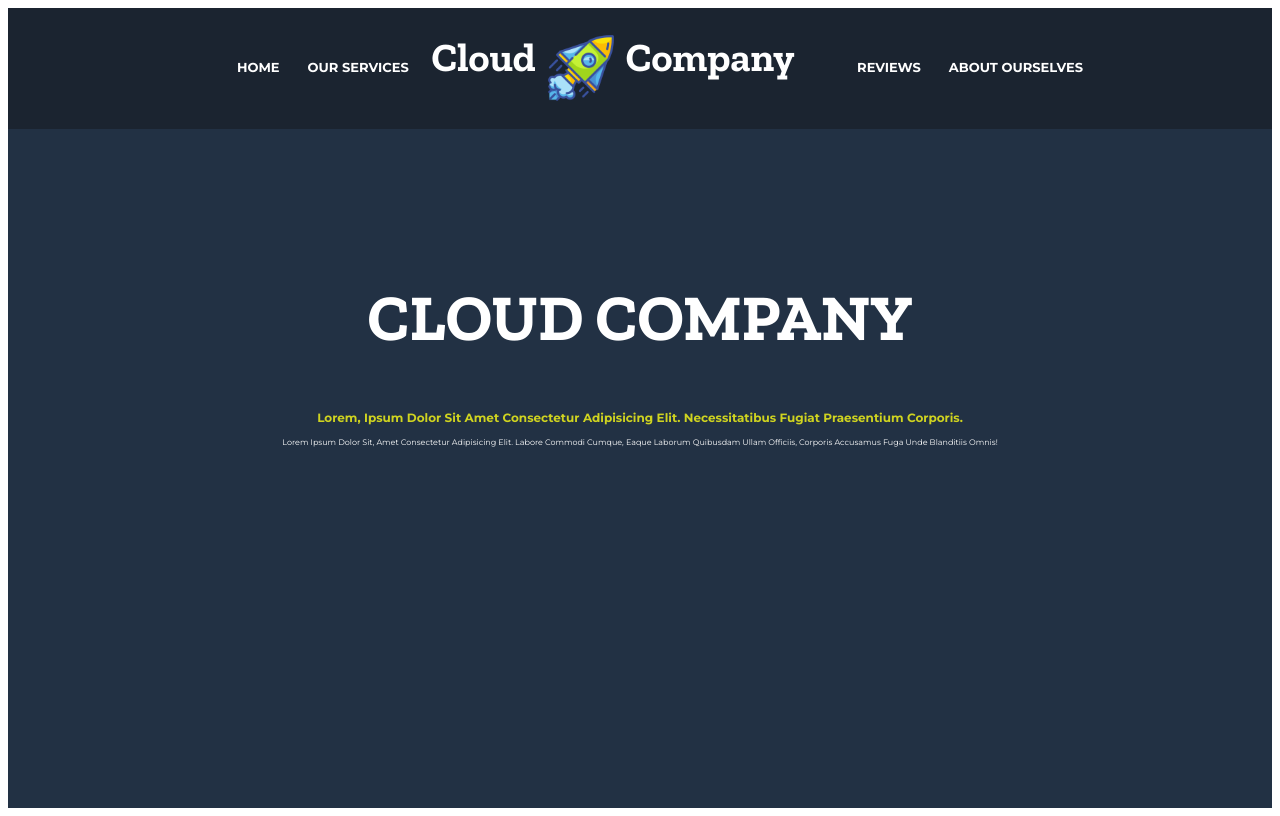
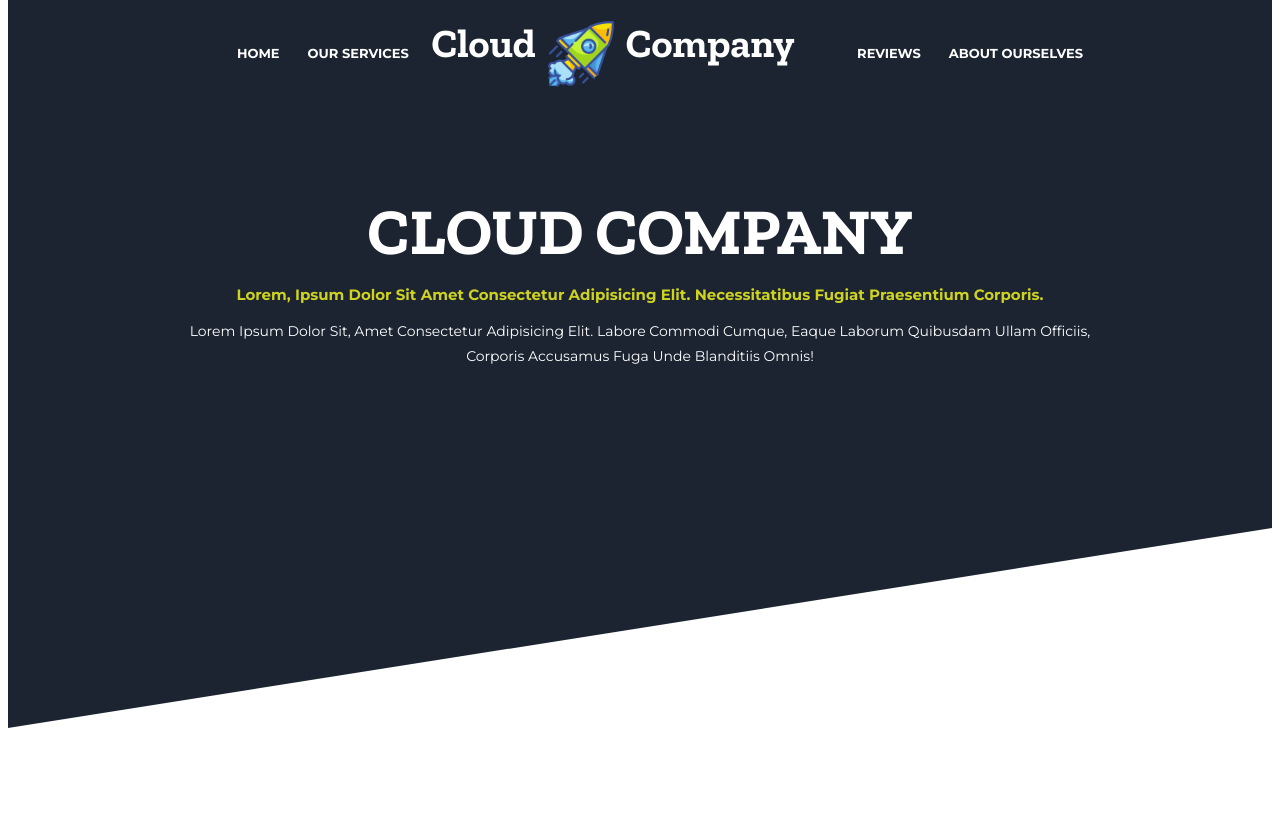
Before and after one commit to iamhayatunnabi/cloud-company, a plain HTML site: page index.html in a window 1280 px wide. Drawn offline with nearby package versions, Linux system fonts and the light colour scheme.

Commit message:
clip the bg section

```diff
--- a/index.html
+++ b/index.html
@@ -51,8 +51,8 @@
           </h3>
           <p>
             Lorem ipsum dolor sit, amet consectetur adipisicing elit. Labore
-            commodi cumque, eaque laborum quibusdam ullam officiis, corporis
-            accusamus fuga unde blanditiis omnis!
+            commodi cumque, eaque laborum quibusdam ullam officiis, <br />
+            corporis accusamus fuga unde blanditiis omnis!
           </p>
         </div>
       </div>
--- a/style.css
+++ b/style.css
@@ -4,10 +4,28 @@
   padding: 0;
   font-family: "Montserrat", sans-serif;
 }
+section {
+  width: 100%;
+  height: 90vh;
+  background: #1b2430;
+  display: flex;
+  justify-content: center;
+  align-items: center;
+  position: relative;
+}
+section::before {
+  content: "";
+  position: absolute;
+  bottom: 0;
+  left: 0;
+  width: 100%;
+  height: 200px;
+  background: #fff;
+  clip-path: polygon(100% 0, 0 100%, 100% 100%);
+}
 .header {
   width: 100%;
   height: 100vh;
-  background: #223144;
 }
 
 .container {
@@ -18,7 +36,7 @@
 
 .navbar {
   display: flex;
-  padding: 2% 14%;
+  padding: 4% 14%;
   justify-content: space-between;
   align-items: center;
   background: #1b2430;
@@ -80,7 +98,7 @@
   font-size: 40px;
 }
 .hero {
-  margin-top: 150px;
+  margin-top: 50px;
 }
 .hero h1 {
   font-family: "Zilla Slab", sans-serif;
@@ -92,17 +110,20 @@
 }
 .hero h3 {
   font-family: "Montserrat", sans-serif;
-  font-size: 12px;
+  font-size: 15px;
   text-decoration: none;
   text-transform: capitalize;
   color: #cfd320;
   text-align: center;
+  margin-top: -40px;
+  align-items: center;
 }
 .hero p {
   font-family: "Montserrat", sans-serif;
-  font-size: 8px;
+  font-size: 14px;
   text-decoration: none;
   text-transform: capitalize;
   color: #fff;
   text-align: center;
+  line-height: 25px;
 }
```
